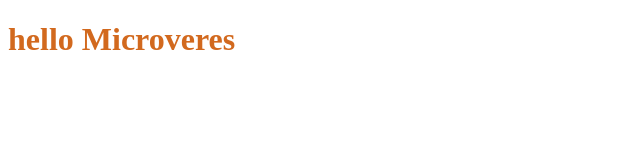
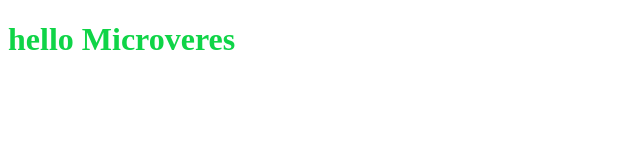
Before and after one commit to CELYNEBIRUNGI/-Microverse-Hello-project, a website: page index.html in a window 1280 px wide. Shown: the whole page, without its empty margins (0-640 px from the left). Drawn offline with Linux system fonts and the light colour scheme.

Commit message:
fixing errors commit

```diff
--- a/index.css
+++ b/index.css
@@ -1,3 +1,3 @@
-h1{
-    color: chocolate;
+h1 {
+color: rgb(15, 212, 71);
 }
--- a/package.json
+++ b/package.json
@@ -18,6 +18,10 @@
   },
   "homepage": "https://github.com/CELYNEBIRUNGI/-Microverse-Hello-project#readme",
   "devDependencies": {
-    "hint": "^7.1.5"
+    "hint": "^7.1.5",
+    "stylelint": "^13.13.1",
+    "stylelint-config-standard": "^21.0.0",
+    "stylelint-csstree-validator": "^1.9.0",
+    "stylelint-scss": "^3.21.0"
   }
 }
```
Also changed, not shown: .github/workflows/linters.yml, .github/workflows/stylelint.yml (added), .stylelintrc.json, 1 other file.
